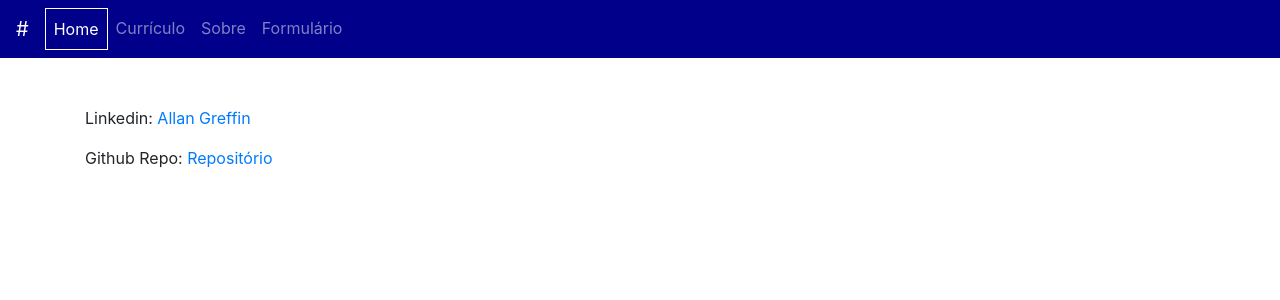
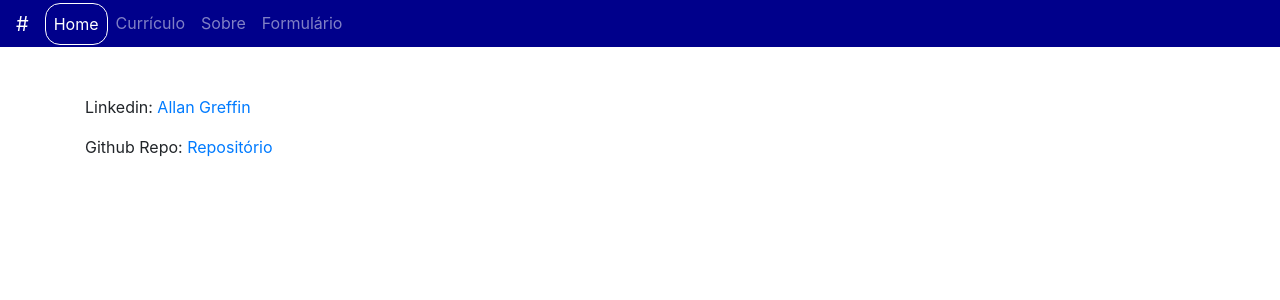
Before and after one commit to AllanGreffin/OwnPage, an Angular app: page / in a window 1280 px wide. Shown: the top 300 px of the page. Built offline with nearby package versions, Linux system fonts and the light colour scheme.

Commit message:
Nav bar com borda

```diff
--- a/src/app/app.component.css
+++ b/src/app/app.component.css
@@ -1,7 +1,10 @@
 .navbar-nav li a.active{
     border: 1px solid white;
+    border-radius: 15px;
 }
 
 nav.navbar{
     background-color: darkblue;
+    padding-bottom: 2px;
+    padding-top: 3px;
 }
```
